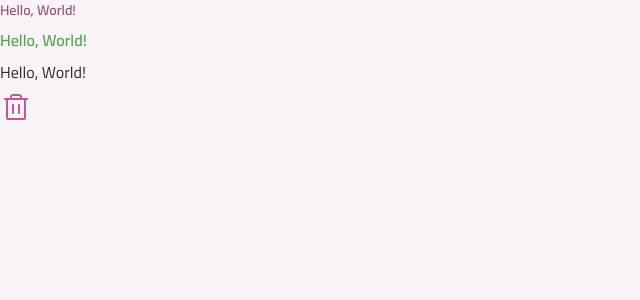
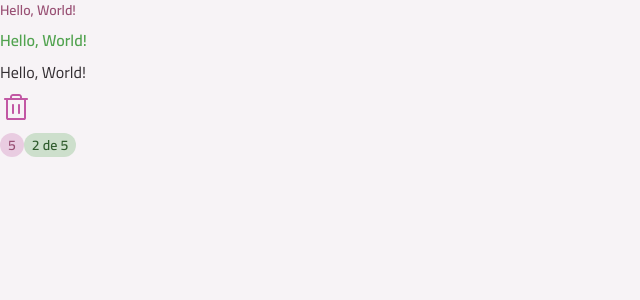
Before and after one commit to gui-cordeiro22/to-do-list, a React (Vite) app: page / in a window 1280 px wide. Shown: the top 300 px of the page, without its empty margins (0-640 px from the left). Built offline with nearby package versions, Linux system fonts and the light colour scheme.

Commit message:
feat: adding badge-component

```diff
--- a/src/App.tsx
+++ b/src/App.tsx
@@ -1,6 +1,7 @@
 // Components
 import { Text } from "./components/elements/text";
 import { Icon } from "./components/elements/icon";
+import { Badge } from "./components/elements/badge";
 
 // Assets
 import Trash from "./assets/icons/trash-regular.svg?react";
@@ -25,6 +26,12 @@ export default function App() {
       <Text content="Hello, World!" elementType="p" />
 
       <Icon SvgSource={Trash} className="fill-pink-base" />
+
+      <div>
+        <Badge variant="secondary" content="5" />
+
+        <Badge variant="primary" content="2 de 5" />
+      </div>
     </div>
   );
 }
--- /dev/null
+++ b/src/components/elements/badge/badge.component.tsx
@@ -0,0 +1,26 @@
+// Dependencies
+import { FunctionComponent } from "react";
+
+// Component
+import { Text } from "../text";
+
+// Types
+import { BadgeProps, badgeTextVariants, badgeVariants } from "./badge.types";
+
+export const Badge: FunctionComponent<BadgeProps> = ({
+  variant,
+  size,
+  className,
+  content,
+  ...props
+}) => {
+  return (
+    <div className={badgeVariants({ variant, size, className })} {...props}>
+      <Text
+        variant="body-sm-bold"
+        className={badgeTextVariants({ variant })}
+        content={content}
+      />
+    </div>
+  );
+};
--- /dev/null
+++ b/src/components/elements/badge/badge.types.ts
@@ -0,0 +1,45 @@
+// Dependencies
+import { cva, VariantProps } from "class-variance-authority";
+import { ComponentProps } from "react";
+
+export const badgeVariants = cva(
+  "inline-flex items-center justify-center rounded-full",
+  {
+    variants: {
+      variant: {
+        primary: "bg-green-light",
+        secondary: "bg-pink-light",
+      },
+      size: {
+        sm: "py-0.5 px-2",
+      },
+    },
+
+    defaultVariants: {
+      variant: "primary",
+      size: "sm",
+    },
+  },
+);
+
+export const badgeTextVariants = cva("", {
+  variants: {
+    variant: {
+      primary: "text-green-dark",
+      secondary: "text-pink-dark",
+    },
+
+    defaultVariants: {
+      variant: "primary",
+    },
+  },
+});
+
+export type BadgeData = ComponentProps<"div"> &
+  VariantProps<typeof badgeVariants> & {
+    size?: string;
+    className?: string;
+    content: string;
+  };
+
+export type BadgeProps = BadgeData;
--- /dev/null
+++ b/src/components/elements/badge/index.ts
@@ -0,0 +1,8 @@
+// Component
+import { Badge } from "./badge.component";
+
+// Types
+import { BadgeProps, badgeTextVariants, badgeVariants } from "./badge.types";
+
+export { Badge };
+export type { BadgeProps, badgeTextVariants, badgeVariants };
```
